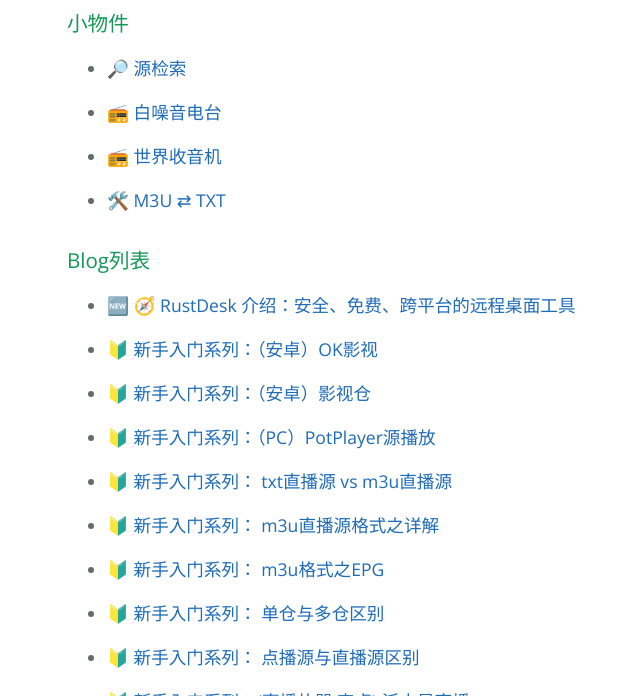
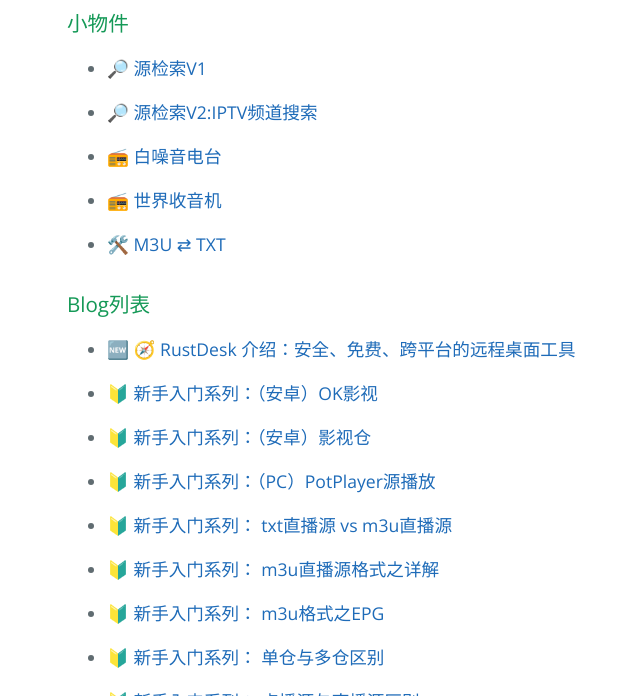
Before and after one commit to kimwang1978/iptv.github.io, a Jekyll site: the page built from index.md, in a window 1280 px wide and 900 px high, scrolled down 532 px, cut to the strip 204-900 px from the top of the window. Shown: the whole strip, without its empty margins (157-797 px from the left). Built offline with Jekyll 4.4.1, drawn with Linux system fonts in a browser that asks for light colours; our own code applies the rules of GitHub Pages for plain Markdown files.

Commit message:
Update source retrieval links in index.md

```diff
--- a/index.md
+++ b/index.md
@@ -5,7 +5,9 @@
 
 ### 小物件
 
-*   🔎 [源检索](https://search.iptv365.org)
+*   🔎 [源检索V1](https://search.iptv365.org)
+
+*   🔎 [源检索V2:IPTV频道搜索](https://search2.iptv365.org)
 
 *   📻️ [白噪音电台](https://radio.iptv365.org)
 
```
